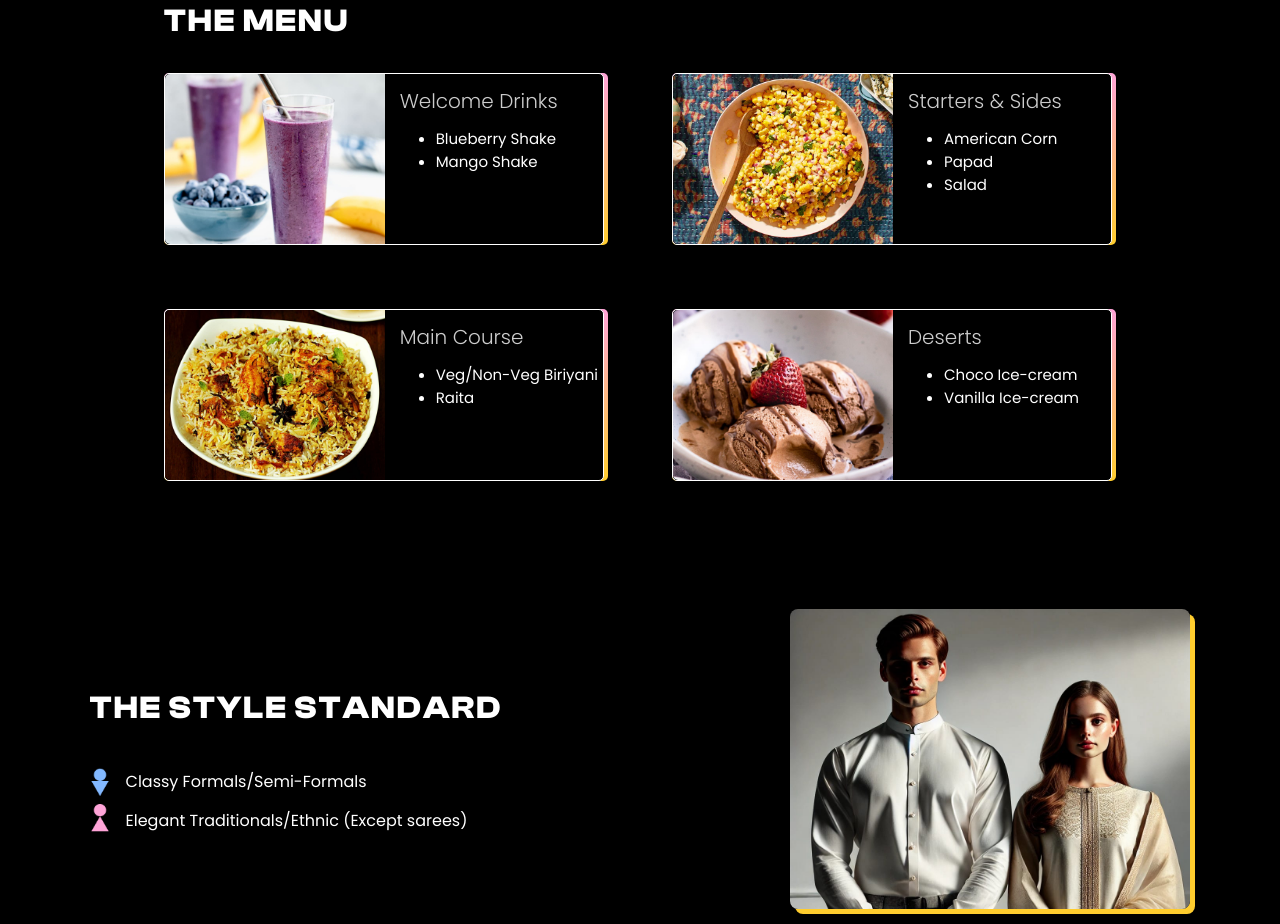
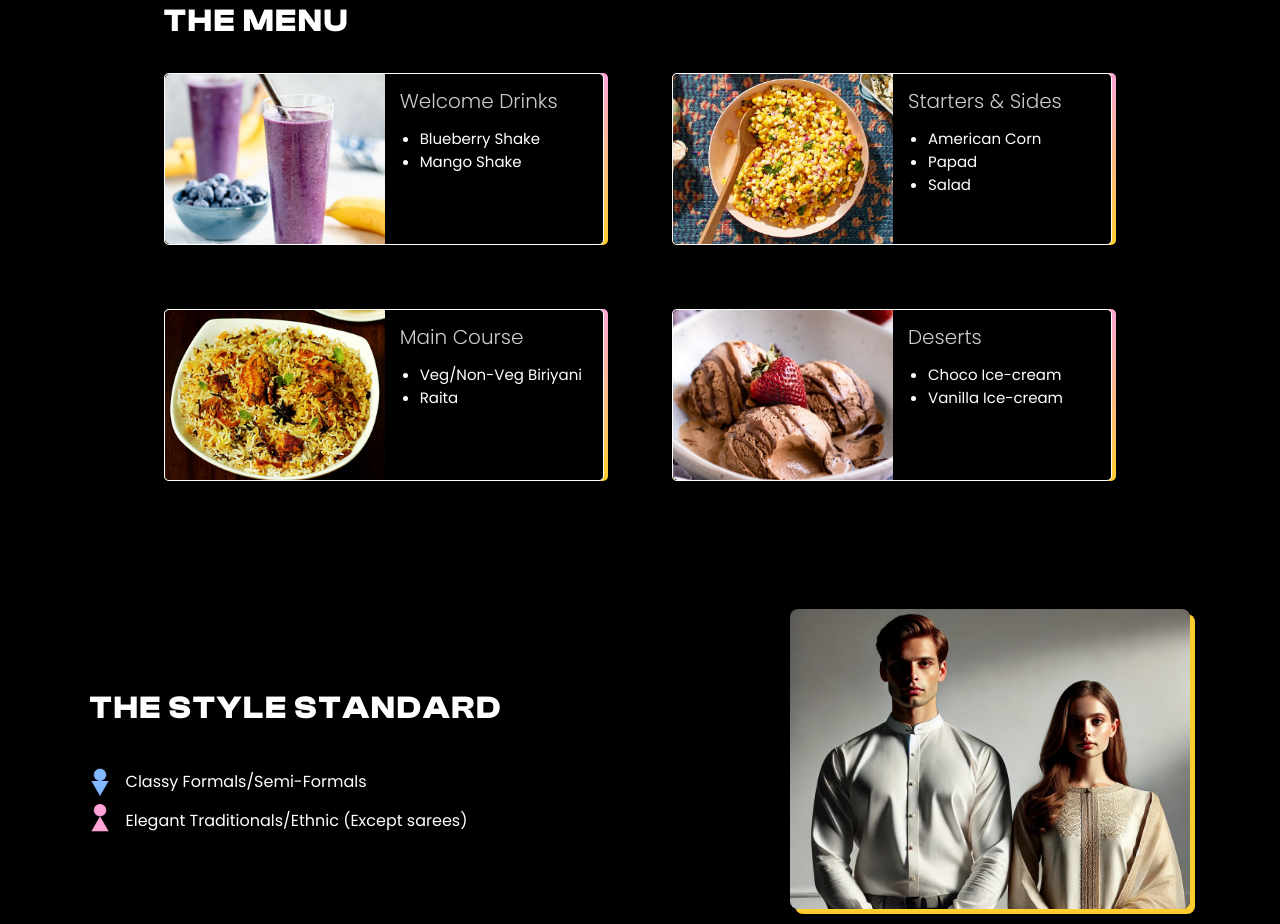
Before and after one commit to suryadash0967/aagaaz, a React (Vite) app: page / in a window 1280 px wide. Shown: the part 5400-6324 px from the top of the page. Built offline with nearby package versions, Linux system fonts and the light colour scheme; some icons are missing.

Commit message:
update menu desc biryani

```diff
--- a/src/App.css
+++ b/src/App.css
@@ -908,7 +908,7 @@ body {
 
 .menu-desc ul {
   word-wrap: break-word;
-  padding-left: 1rem;
+  padding-right: 1rem;
 }
 
 
```
